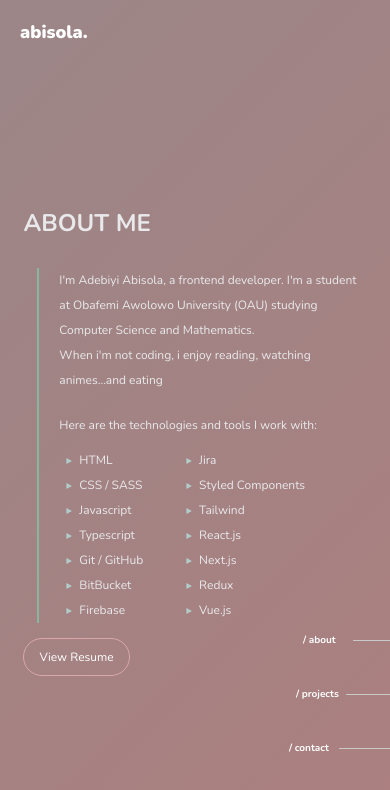
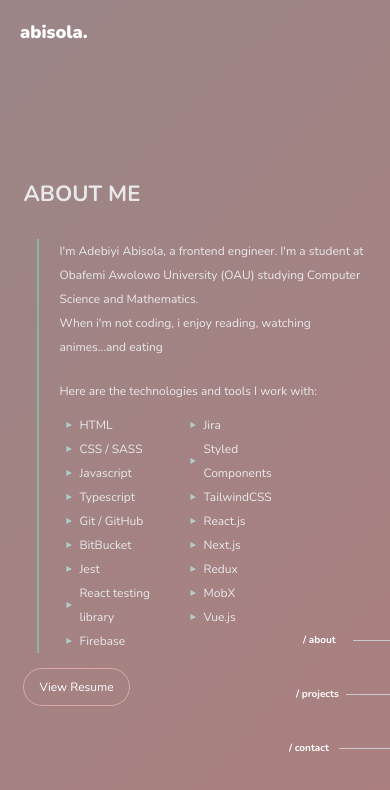
Before and after one commit to bisoladebiyi/my-portfolio, a React (Create React App) app: page /about in a window 390 px wide. Shown: the top 790 px of the page. Built offline with nearby package versions, Linux system fonts and the light colour scheme.

Commit message:
update resume and about

```diff
--- a/src/components/home.jsx
+++ b/src/components/home.jsx
@@ -7,7 +7,7 @@ const Header = () => {
         <div className="header" data-aos="fade-right">
             <div className="header-text">
                 <p>Hello, I'm Abisola</p>
-                <p className="job">A FRONT-END <br />DEVELOPER</p>
+                <p className="job">A FRONT-END <br />ENGINEER</p>
                 <p>I code cool stuff! <Link to="/projects">Check it out.</Link></p>
             </div>
         </div>
--- a/src/css/main.css
+++ b/src/css/main.css
@@ -28,17 +28,12 @@ h1 {
 }
 @media (max-width: 1030px) {
   h1 {
-    font-size: 28px;
-  }
-}
-@media (max-width: 800px) {
-  h1 {
     font-size: 26px;
   }
 }
 @media (max-width: 400px) {
   h1 {
-    font-size: 24px;
+    font-size: 22px;
   }
 }
 
@@ -273,6 +268,7 @@ a {
   color: #e9e9eb;
   height: 100%;
   width: 80%;
+  font-size: 14px;
   padding-top: 20px;
 }
 @media (max-width: 600px) {
@@ -299,19 +295,13 @@ a {
 }
 .about-container {
   display: flex;
-  width: 70%;
-}
-@media (max-width: 1030px) {
-  .about-container {
-    width: 75%;
-    font-size: 14px;
-  }
+  width: 75%;
 }
 @media (max-width: 600px) {
   .about-container {
     width: 100%;
     font-size: 13px;
-    line-height: 25px;
+    line-height: 24px;
   }
 }
 @media (max-width: 400px) {
@@ -333,12 +323,12 @@ a {
   justify-content: space-between;
   display: flex;
 }
-@media (max-width: 600px) {
+@media (max-width: 1030px) {
   .about-container .technologies {
-    width: 60%;
+    width: 75%;
   }
 }
-@media (max-width: 400px) {
+@media (max-width: 600px) {
   .about-container .technologies {
     width: 80%;
   }
--- a/src/pages/about.jsx
+++ b/src/pages/about.jsx
@@ -15,7 +15,7 @@ const About = () => {
                 <div className="vertical-line">
                 </div>
                 <div>
-                    <p>I'm Adebiyi Abisola, a frontend developer. I'm a student at Obafemi Awolowo University (OAU) studying Computer Science and Mathematics.</p>
+                    <p>I'm Adebiyi Abisola, a frontend engineer. I'm a student at Obafemi Awolowo University (OAU) studying Computer Science and Mathematics.</p>
                     <p>When i'm not coding, i enjoy reading, watching animes...and eating</p>
                     <p className="work-techs">Here are the technologies and tools I work with: </p>
                     <div className="technologies">
@@ -46,6 +46,14 @@ const About = () => {
                             </div>
                             <div className="tech">
                                 <img className="arrow" src={arrow} alt="icon"  />
+                                <p>Jest</p>
+                            </div>
+                            <div className="tech">
+                                <img className="arrow" src={arrow} alt="icon"  />
+                                <p>React testing library</p>
+                            </div>
+                            <div className="tech">
+                                <img className="arrow" src={arrow} alt="icon"  />
                                 <p>Firebase</p>
                             </div>
                         </div>
@@ -60,7 +68,7 @@ const About = () => {
                             </div>
                             <div className="tech">
                                 <img className="arrow" src={arrow} alt="icon"  />
-                                <p>Tailwind</p>
+                                <p>TailwindCSS</p>
                             </div>
                             <div className="tech">
                                 <img className="arrow" src={arrow} alt="icon"  />
@@ -76,6 +84,10 @@ const About = () => {
                             </div>
                             <div className="tech">
                                 <img className="arrow" src={arrow} alt="icon"  />
+                                <p>MobX</p>
+                            </div>
+                            <div className="tech">
+                                <img className="arrow" src={arrow} alt="icon"  />
                                 <p>Vue.js</p>
                             </div>
                         </div>
@@ -85,7 +97,7 @@ const About = () => {
                 </div>
 
             </div>
-            <a href='https://drive.google.com/file/d/1QGGIBlG3kqXVpZdUpuNW4ID5rd5485-r/view?usp=sharing' target={"_blank"} rel="noreferrer"><button className='resume'>View Resume</button></a>
+            <a href='https://drive.google.com/file/d/1Ia05_YPCCa_pdgBnKjShnN0DVrphcyxI/view?usp=sharing' target={"_blank"} rel="noreferrer"><button className='resume'>View Resume</button></a>
 
            </div>
 
--- a/src/pages/contact.jsx
+++ b/src/pages/contact.jsx
@@ -9,8 +9,8 @@ const Contact = () => {
         <div className="contact-container" id="contact">
           <h1>Get In Touch!</h1>
           <p className="text">
-            Are you in need of a web developer? I'm open to freelance/contract
-            jobs, and junior developer roles as well. Lets get in touch!
+            Are you in need of a Frontend engineer? I'm open to freelance/contract
+            jobs, and full-time roles as well. Lets get in touch!
           </p>
           <div className="btn">
             <a href="mailto:abisola.ca@gmail.com">Send an email</a>
--- a/src/sass/abstracts/_mixins.scss
+++ b/src/sass/abstracts/_mixins.scss
@@ -26,12 +26,9 @@
 @mixin fontSize {
     font-size: 32px;
     @include respond(desktop){
-        font-size: 28px;
-    }
-    @include respond(tab-land){
         font-size: 26px;
     }
     @include respond(mobile){
-        font-size: 24px;
+        font-size: 22px;
     }
 }
--- a/src/sass/main.scss
+++ b/src/sass/main.scss
@@ -222,6 +222,7 @@ a {
   color: #e9e9eb;
   height: 100%;
   width: 80%;
+  font-size: 14px;
   @include respond(tab-port) {
     width: 88%;
   }
@@ -245,15 +246,11 @@ a {
   }
   &-container {
     display: flex;
-    width: 70%;
-    @include respond(desktop) {
-      width: 75%;
-      font-size: 14px;
-    }
+    width: 75%;
     @include respond(tab-port) {
       width: 100%;
       font-size: 13px;
-      line-height: 25px;
+      line-height: 24px;
     }
     @include respond(mobile) {
       font-size: 12px;
@@ -271,10 +268,10 @@ a {
       width: 50%;
       justify-content: space-between;
       display: flex;
+      @include respond(desktop) {
+        width: 75%;
+      }
       @include respond(tab-port) {
-        width: 60%;
-      }
-      @include respond(mobile) {
         width: 80%;
       }
       .tech {
```
Also changed, not shown: 1 other file (tests, documents, lock files or other folders).
